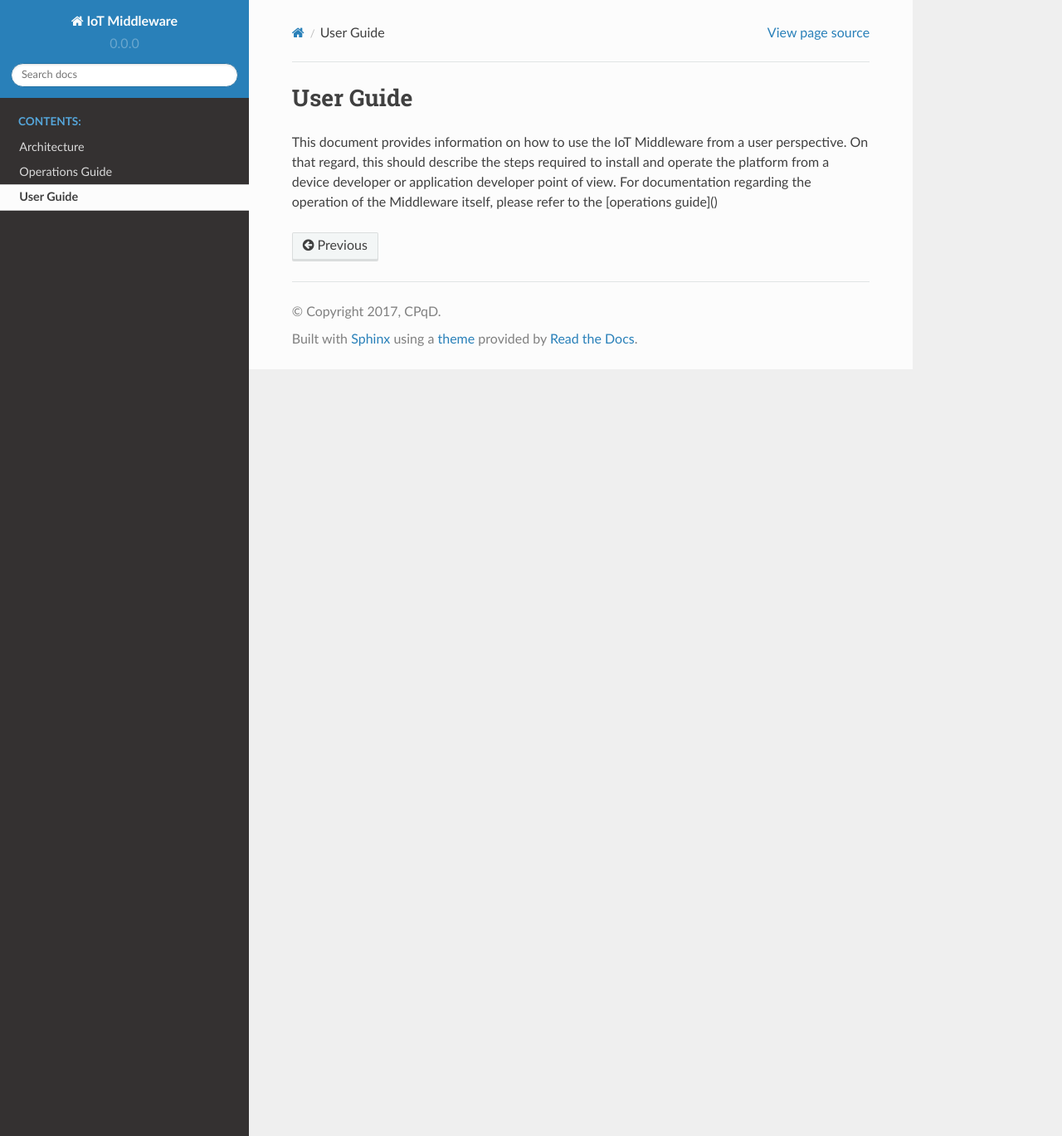
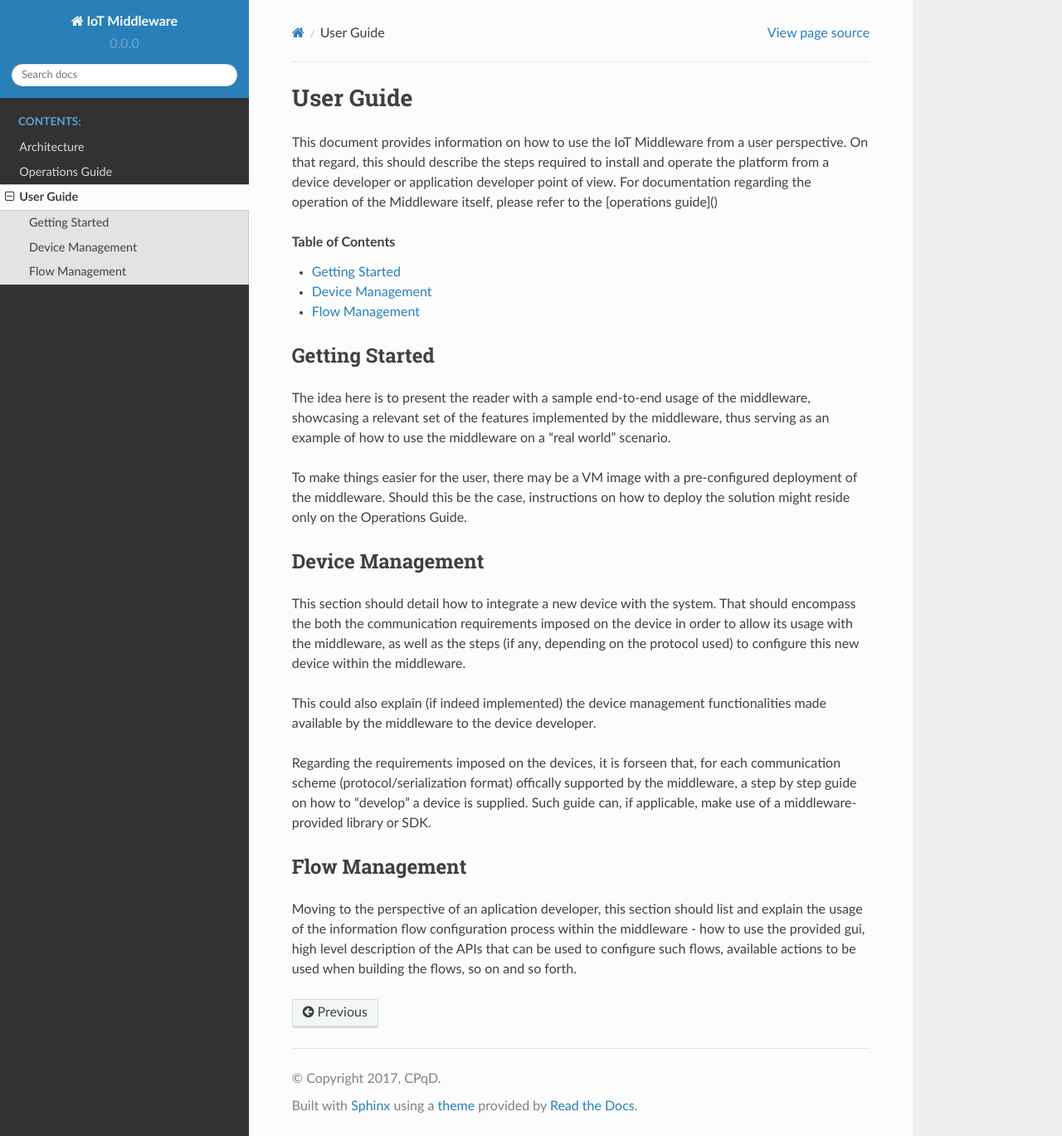
Before and after one commit to dojot/docs, a Sphinx documentation site: the page built from source/user_guide.rst, in a window 1280 px wide and 1369 px high. Shown: the whole window at 83% size. Built offline with Sphinx 7.4.7 and the Read the Docs theme 2.0.0, drawn with Linux system fonts in a browser that asks for light colours.

Commit message:
[IOTMID-90] Adds proposed structure for the user guide
Change-Id: I459e331be190d2efb468acb3b547b07ea5d30486

```diff
--- a/source/user_guide.rst
+++ b/source/user_guide.rst
@@ -5,3 +5,41 @@ This document provides information on how to use the IoT Middleware from a user
 regard, this should describe the steps required to install and operate the platform from a device
 developer or application developer point of view. For documentation regarding the operation of the
 Middleware itself, please refer to the [operations guide]()
+
+.. contents:: Table of Contents
+  :local:
+
+Getting Started
+---------------
+
+The idea here is to present the reader with a sample end-to-end usage of the middleware, showcasing
+a relevant set of the features implemented by the middleware, thus serving as an example of how to
+use the middleware on a "real world" scenario.
+
+To make things easier for the user, there may be a VM image with a pre-configured deployment of the
+middleware. Should this be the case, instructions on how to deploy the solution might reside only on
+the Operations Guide.
+
+Device Management
+-----------------
+
+This section should detail how to integrate a new device with the system. That should encompass
+the both the communication requirements imposed on the device in order to allow its usage with
+the middleware, as well as the steps (if any, depending on the protocol used) to configure this
+new device within the middleware.
+
+This could also explain (if indeed implemented) the device management functionalities made available
+by the middleware to the device developer.
+
+Regarding the requirements imposed on the devices, it is forseen that, for each communication scheme
+(protocol/serialization format) offically supported by the middleware, a step by step guide on
+how to "develop" a device is supplied. Such guide can, if applicable, make use of a middleware-provided
+library or SDK.
+
+Flow Management
+---------------
+
+Moving to the perspective of an aplication developer, this section should list and explain the usage
+of the information flow configuration process within the middleware - how to use the provided gui,
+high level description of the APIs that can be used to configure such flows, available actions to
+be used when building the flows, so on and so forth.
```
